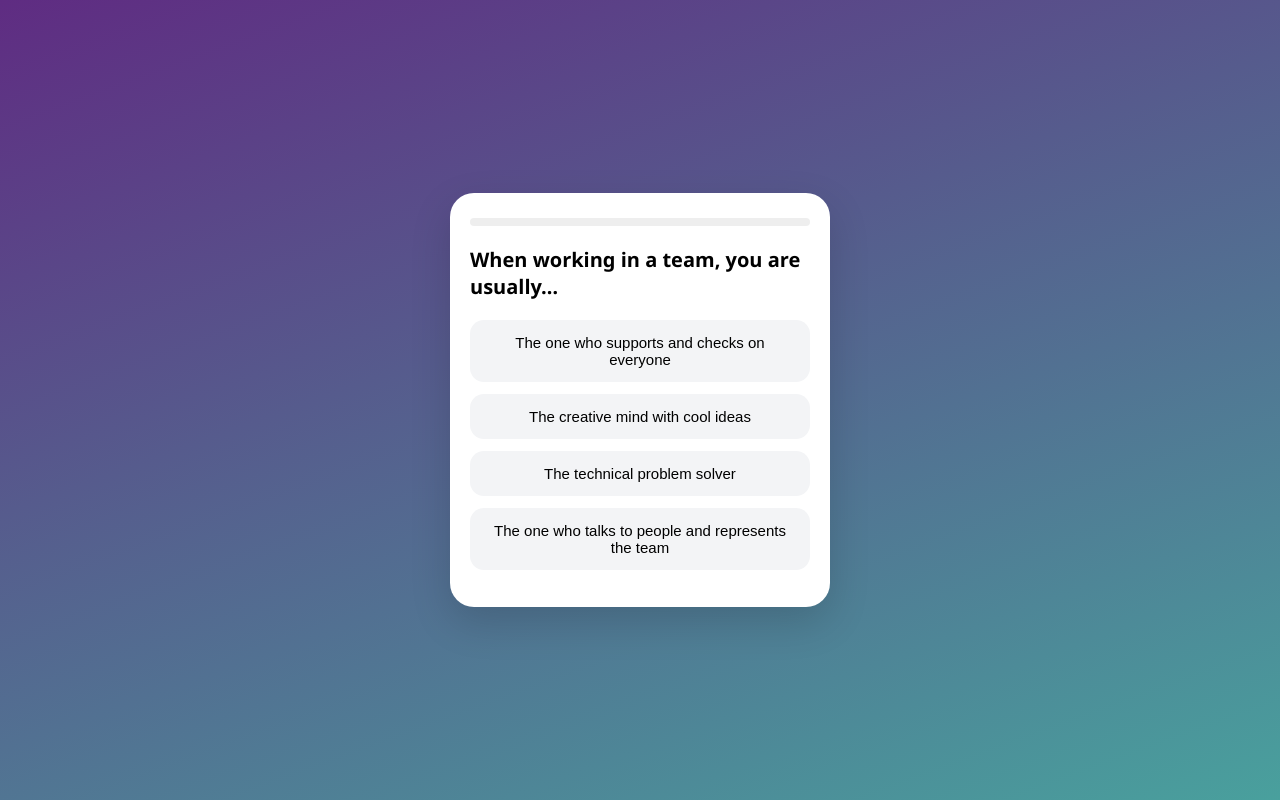
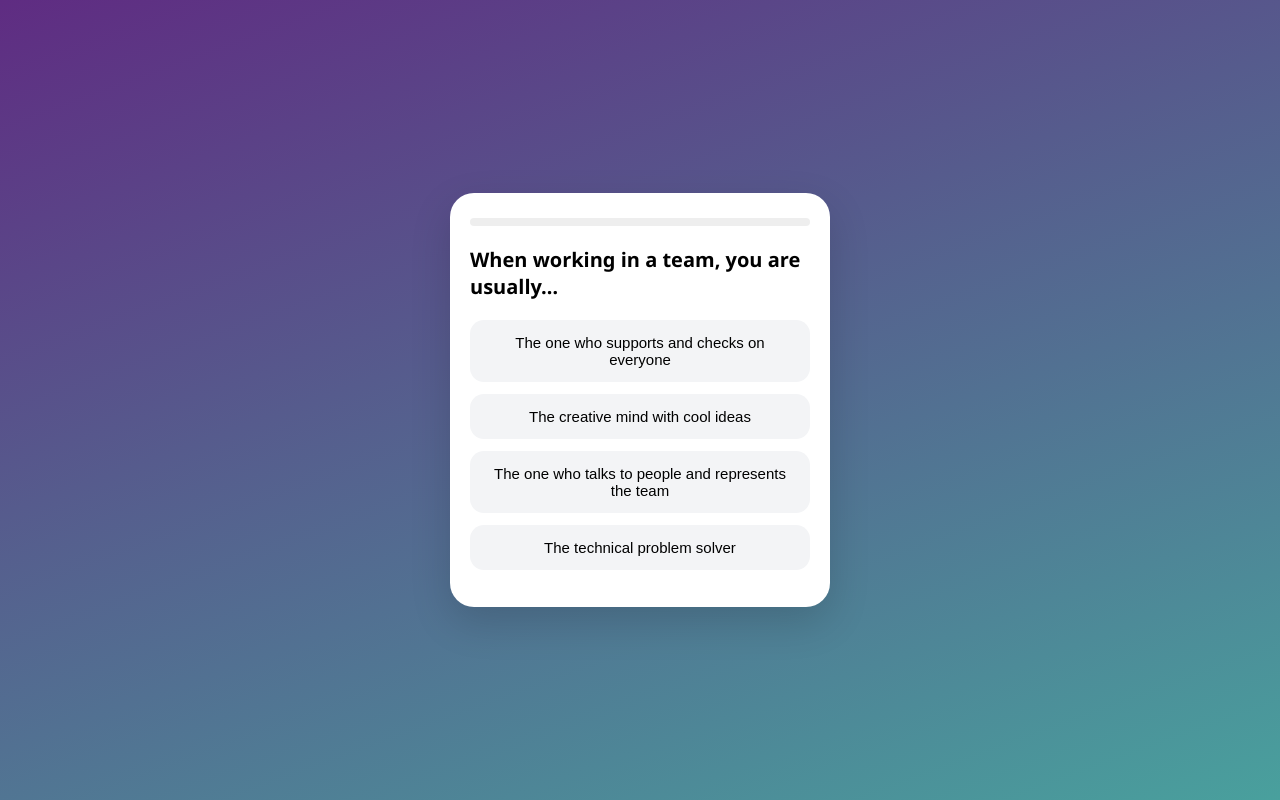
Before and after one commit to mnafrg/pixels-innovation-quiz, a React (Vite) app: page / in a window 1280 px wide. Built offline with nearby package versions, Linux system fonts and the light colour scheme.

Commit message:
Update Question.jsx

```diff
--- a/src/components/Question.jsx
+++ b/src/components/Question.jsx
@@ -1,4 +1,10 @@
+import { useMemo } from "react";
+
 export default function Question({ data, onAnswer, progress }) {
+  const shuffledOptions = useMemo(() => {
+    return [...data.options].sort(() => Math.random() - 0.5);
+  }, [data]);
+
   return (
     <div className="card">
       <div className="progress-bar">
@@ -7,7 +13,7 @@ export default function Question({ data, onAnswer, progress }) {
 
       <h2>{data.question}</h2>
 
-      {data.options.map((opt, i) => (
+      {shuffledOptions.map((opt, i) => (
         <button
           key={i}
           className="option-btn"
```
